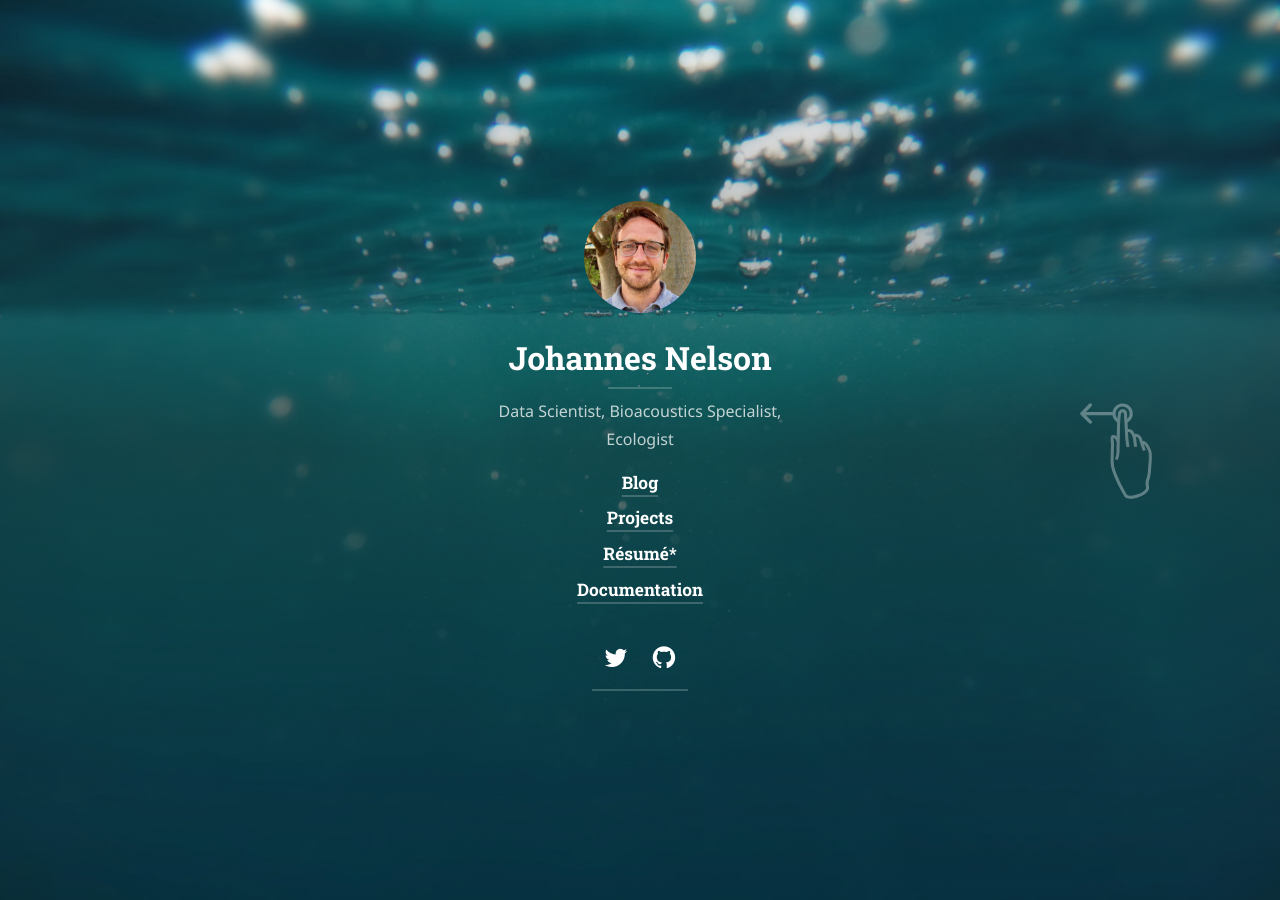
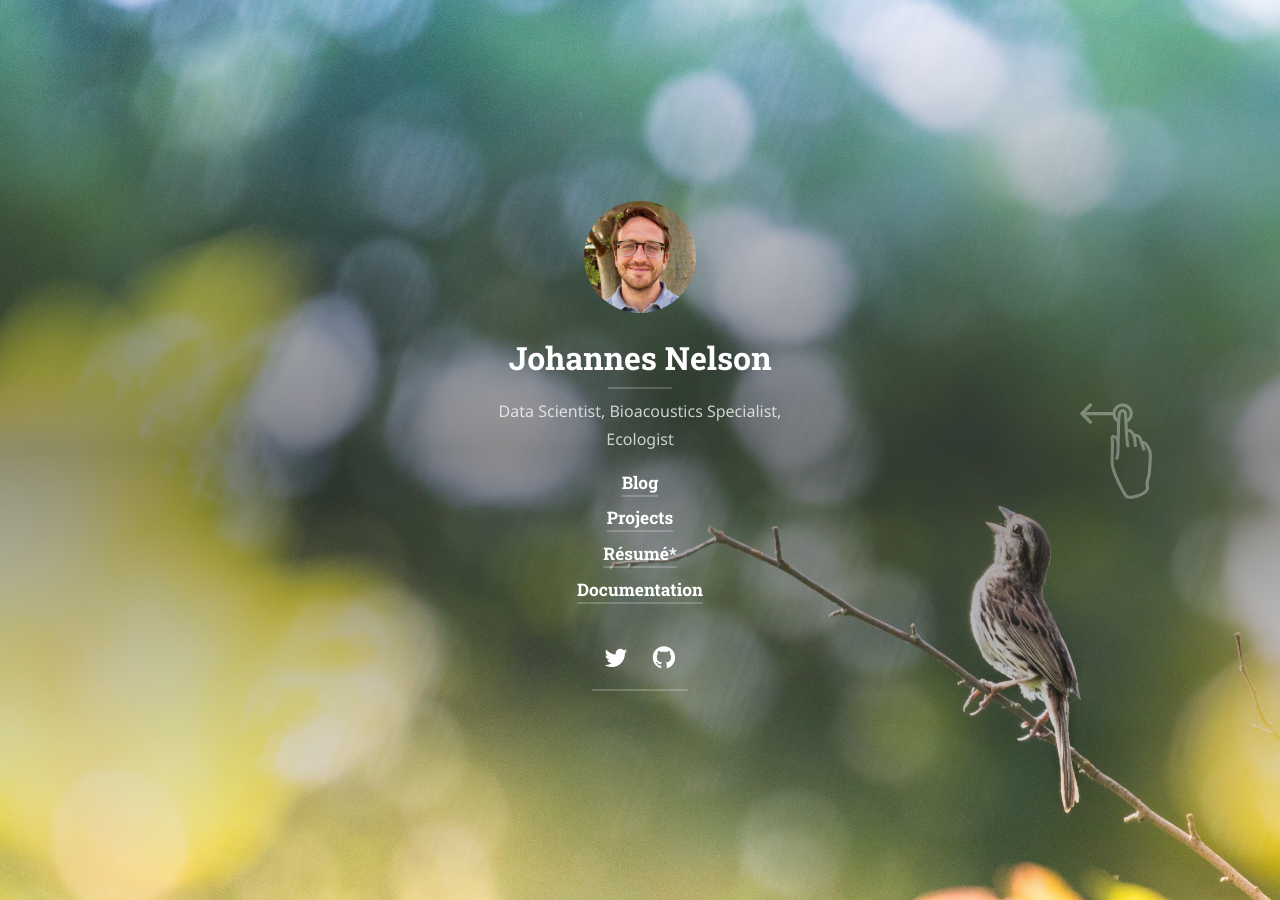
Before and after one commit to johannesnelson/johannesnelson.github.io, a Jekyll site: the page built from index.md, in a window 1280 px wide and 900 px high. Built offline with Jekyll 4.4.1, drawn with Linux system fonts in a browser that asks for light colours; cached includes are drawn as plain includes; nearby versions of some CDN libraries; some web fonts are replaced; library files that are not in the unit come from our copies.

Commit message:
Still trying to fix sidebar issue

```diff
--- a/_config.yml
+++ b/_config.yml
@@ -90,8 +90,8 @@ paginate_path:         /blog/:num/
 # ----------------------------------------------------------------------------------------
 
 # Sidebar image and theme color of the site.
-accent_image:          /assets/img/sidebar-bg.jpg
-# accent_image:          /assets/img/song_sparrow1.jpg
+# accent_image:          /assets/img/sidebar-bg.jpg
+accent_image:          /assets/img/song_sparrow1.jpg
 # accent_image:          none
 accent_color:          rgb(79,177,186)
 
```
